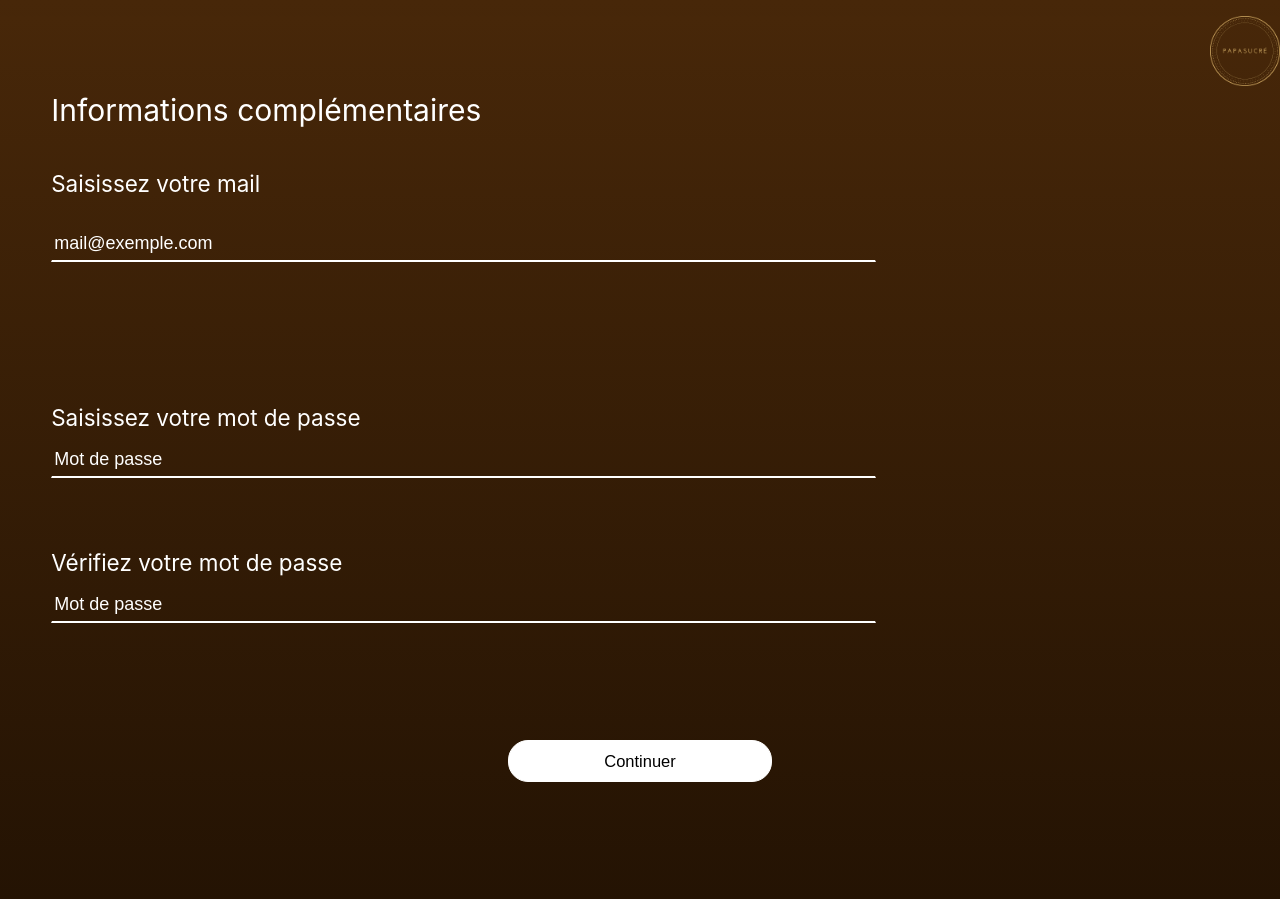
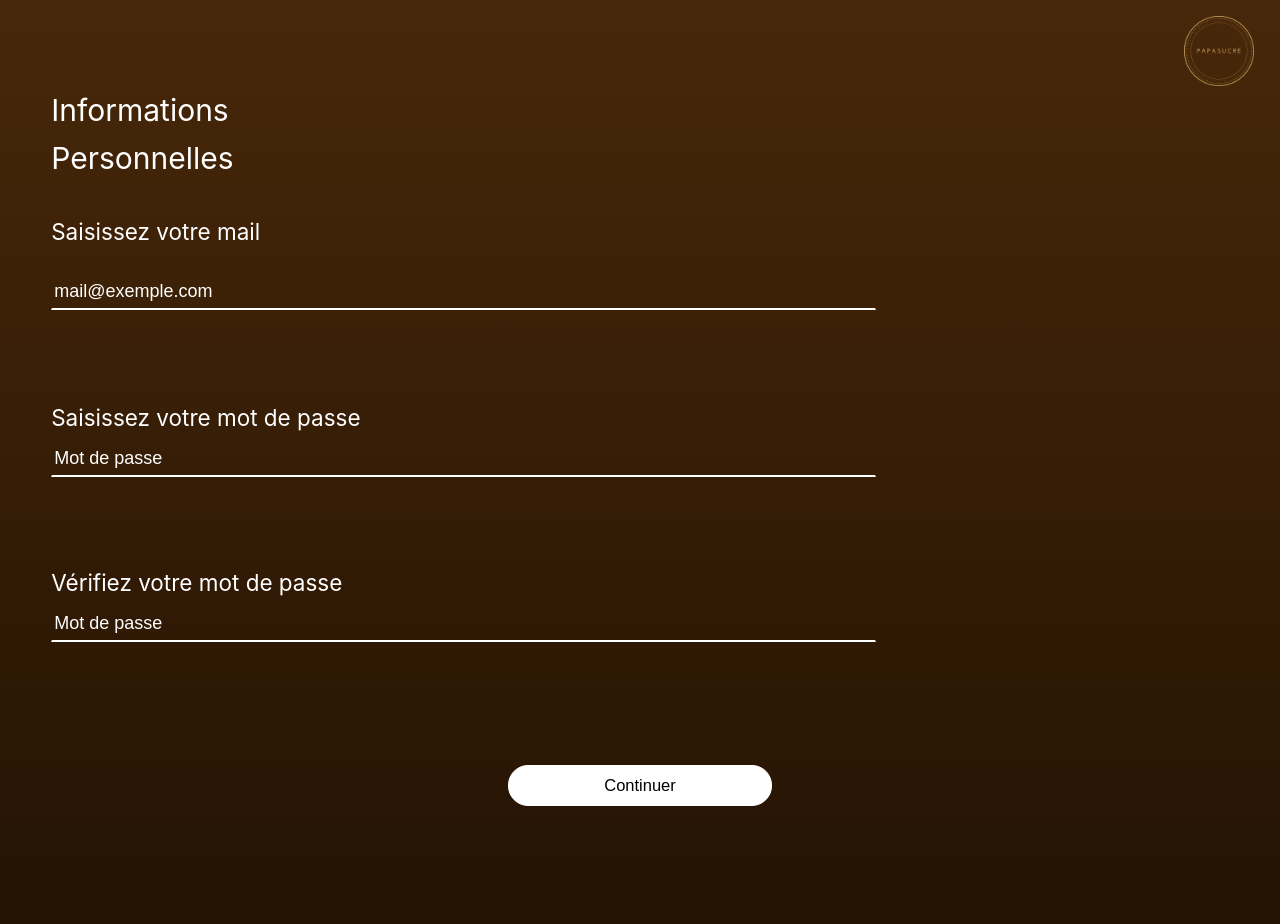
Before and after one commit to phromaj/papasucre, a Vue app in the folder papafront/: page /signup in a window 1280 px wide. Before the commit the page ends 899 px from the top, so only its background shows below. Built offline with nearby package versions, Linux system fonts and the light colour scheme; some icons are missing.

Commit message:
Check Errors SignUp

```diff
--- a/papafront/src/views/LoginView.vue
+++ b/papafront/src/views/LoginView.vue
@@ -218,12 +218,6 @@ button {
   }
 }
 
-@media (hover: hover) {
-  a:hover {
-    background-color: hsla(160, 100%, 37%, 0.2);
-  }
-}
-
 nav {
   width: 100%;
   font-size: 12px;
--- a/papafront/src/views/SignUpMailView.vue
+++ b/papafront/src/views/SignUpMailView.vue
@@ -6,8 +6,9 @@
           <img src="../assets/PAPASUCRE.png" alt="papasucre-logo" />
         </div>
         <div class="information">
-          <h1>Informations complémentaires</h1>
+          <h1>Informations <br>Personnelles</h1>
           <form @submit.prevent="submitForm">
+            <div class="container">
               <div class="mail">
                 <div class="mailTitle">
                   <h2>Saisissez votre mail</h2>
@@ -16,7 +17,7 @@
                 <input
                   v-model="email"
                   type="mail"
-                maxlength="25"
+                  maxlength="20"
                   placeholder="mail@exemple.com"
                 />
                 <Icon id="mailIcon" icon="ant-design:mail-outlined" color="white" width="25" height="25" />
@@ -27,7 +28,9 @@
                 :key="index"
                 >{{ error.$message }}</small
               >
+            </div>
 
+            <div class="container containPwd">
               <div class="password">
                 <div class="passwordTitle">
                   <h2>Saisissez votre mot de passe</h2>
@@ -35,7 +38,7 @@
                 <input
                   v-model="password"
                   :type="typePwd"
-                maxlength="30"
+                  maxlength="12"
                   placeholder="Mot de passe"
                 />
                 <button class="togglePwd" @click="togglePassword">
@@ -48,6 +51,8 @@
                 :key="index"
                 >{{ error.$message }}</small
               >
+            </div>
+            <div class="container">
               <div class="verifPassword">
                 <div class="verifPasswordTitle">
                   <h2>Vérifiez votre mot de passe</h2>
@@ -55,7 +60,7 @@
                 <input
                   v-model="password_verif"
                   :type="typePwdCheck"
-                maxlength="30"
+                  maxlength="12"
                   placeholder="Mot de passe"
                 />
                 <button class="togglePwd" @click="togglePasswordCheck">
@@ -68,6 +73,8 @@
                 :key="index"
                 >{{ error.$message }}</small
               >
+            </div>
+
             <div class="continueButton">
               <button type="submit" class="continue">
                 <span>Continuer</span>
@@ -81,9 +88,11 @@
 </template>
 <script>
 import useVuelidate from "@vuelidate/core";
-import { required, email, sameAs, minLength } from "@vuelidate/validators";
+import { required, email, sameAs, minLength, maxLength, helpers} from "@vuelidate/validators";
 import { useSignUpForm } from "../stores/signupform";
 import { Icon } from "@iconify/vue";
+
+
 
 export default {
   components: {
@@ -140,9 +149,30 @@ export default {
   },
   validations() {
     return {
-      email: { required, email }, // Matches this.firstName
-      password: { required, minLength: minLength(6) },
-      password_verif: { sameAsPassword: sameAs(this.password) }, // Matches this.lastName
+      email: {
+        required: helpers.withMessage('Veuillez renseigner un email', required),
+        email: helpers.withMessage(
+          ({}) => `Veuillez renseignez un email correct.`,
+            email,
+          ),
+
+      },
+      password: {
+        required: helpers.withMessage('Veuillez renseigner un mot de passe', required),
+        minLength: helpers.withMessage(
+          ({
+            $params
+          }) => `Le mot de passe doit contenir au minimum ${$params.min} caractères.`,
+          minLength(8),
+          ),
+        },
+      password_verif: {
+        //required: helpers.withMessage('Veuillez renseignez à nouveau votre mot de passe.', required),
+        sameAsPassword: helpers.withMessage(
+          ({}) => `Le mot de passe doit correspondre à celui créer.`,
+          sameAs(this.password),
+          )
+      }
     };
   },
 };
@@ -159,8 +189,9 @@ body {
 }
 
 #logo {
-  width: 100%;
+  width: 98%;
   margin-top: 1rem;
+  margin-right: 3rem;
   display: flex;
   justify-content: flex-end;
 }
@@ -168,6 +199,14 @@ body {
 #logo img {
   width: 70px;
   height: 70px;
+}
+
+.container {
+  height: 10em;
+}
+
+.containPwd {
+  height: 11em;
 }
 .mailTitle {
   padding-top: 3%;
@@ -199,8 +238,8 @@ body {
   width: 100%;
 }
 .password {
-  padding-top: 6%;
   width: 100%;
+
 }
 
 .togglePwd {
@@ -214,6 +253,10 @@ body {
   padding-top: 2%;
   color: rgb(255, 255, 255);
   padding: 0 4%;
+}
+.error {
+  color: red;
+  font-size: 0.95em;
 }
 
 input {
```
Lines whose indentation alone changed are shown as unchanged.
